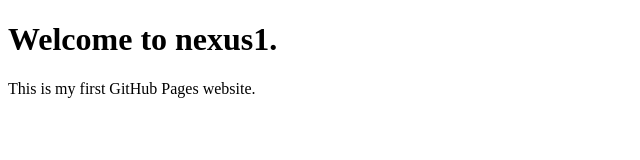
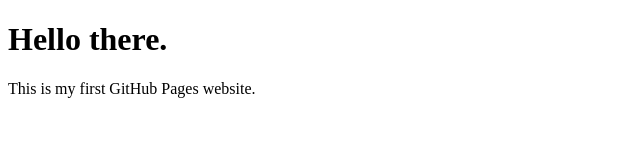
Before and after one commit to randomUser2357/nexus1, a plain HTML site: page index.html in a window 1280 px wide. Shown: the whole page, without its empty margins (0-640 px from the left). Drawn offline with Linux system fonts and the light colour scheme.

Commit message:
Update index.html

```diff
--- a/index.html
+++ b/index.html
@@ -4,7 +4,7 @@
   <title>nexus1</title>
 </head>
 <body>
-  <h1>Welcome to nexus1.</h1>
+  <h1>Hello there.</h1>
   <p>This is my first GitHub Pages website.</p>
 </body>
 </html>
```
